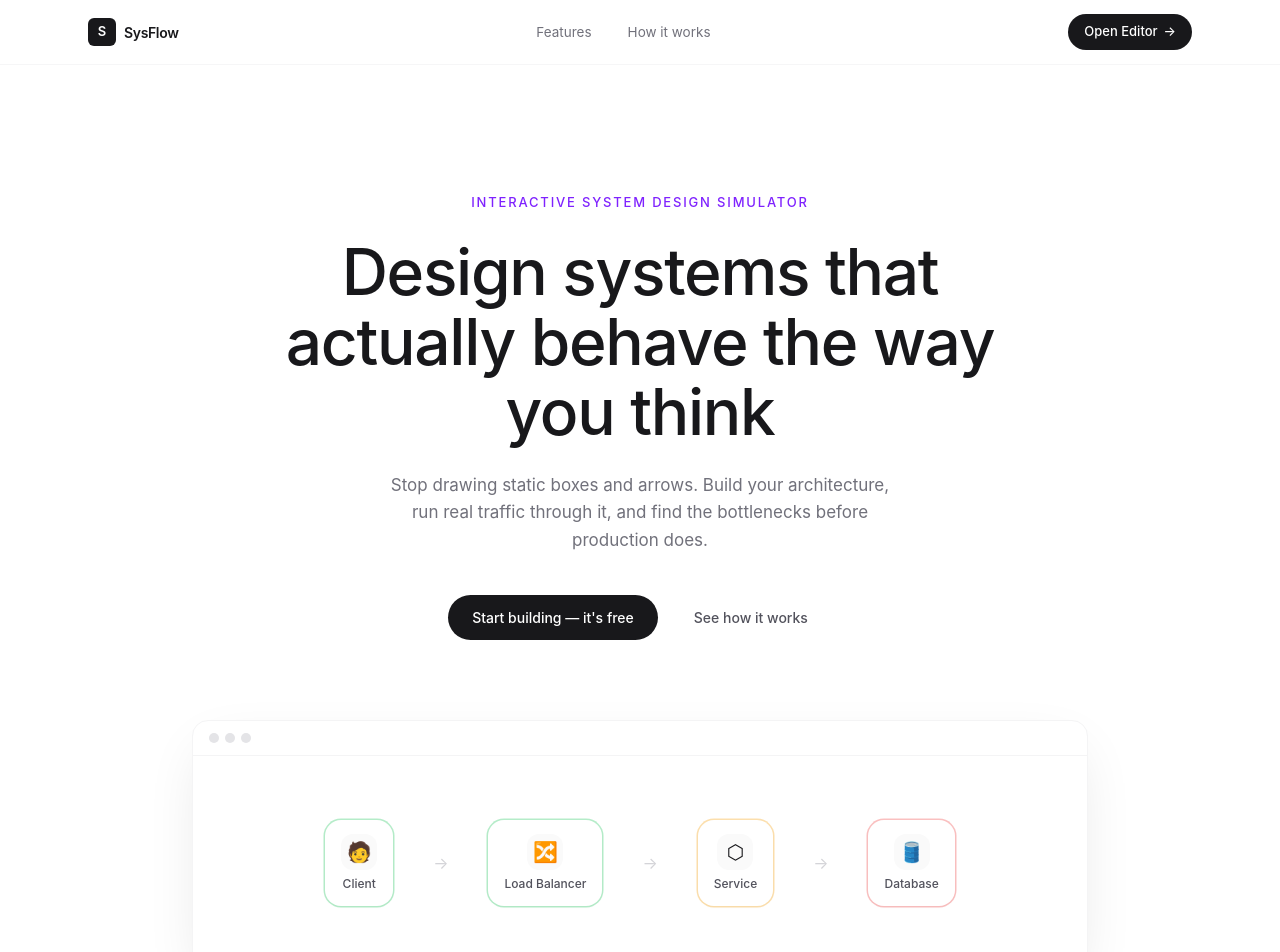
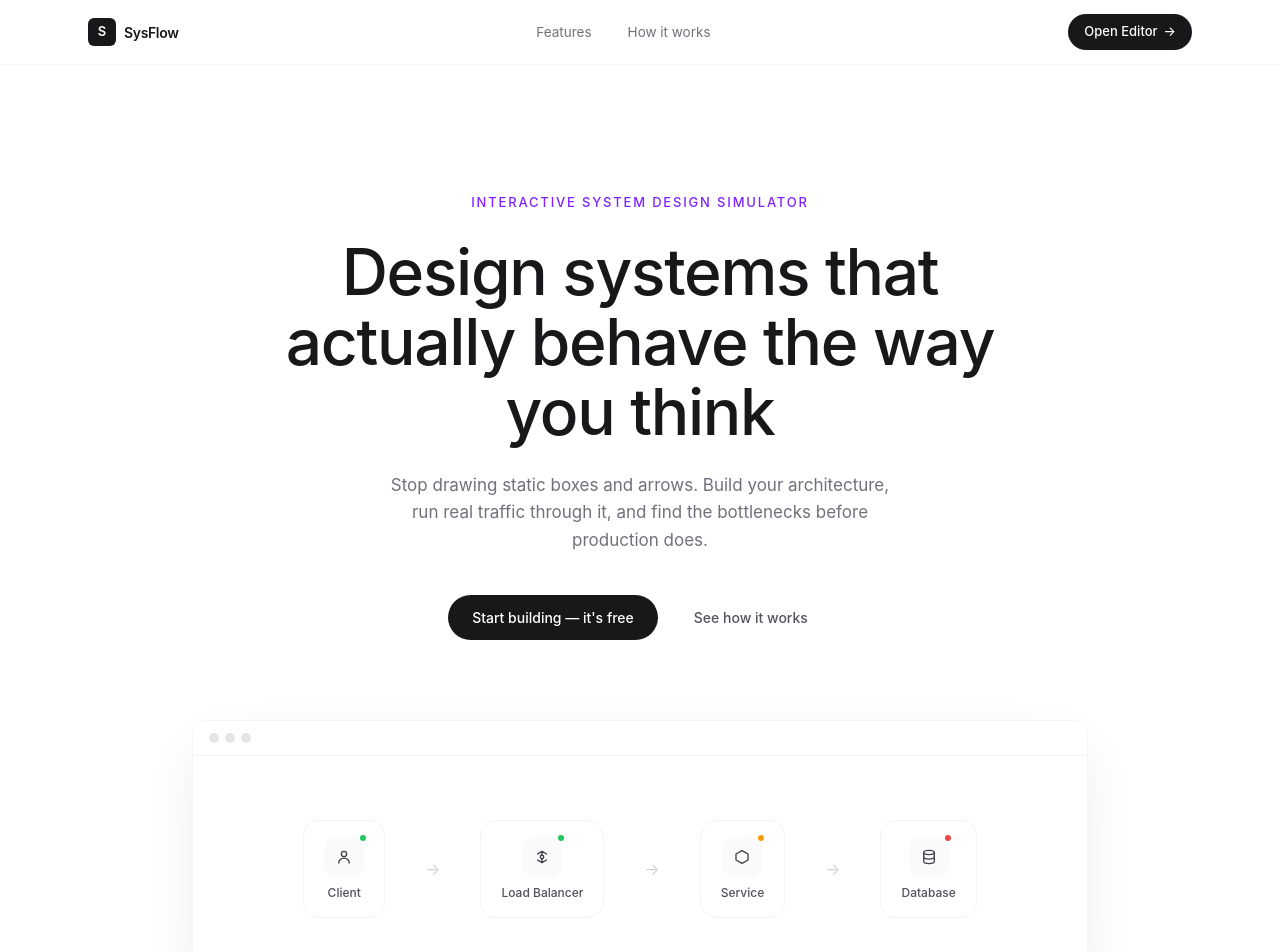
Before and after one commit to nmncodes/SysFlow, a React (Vite) app in the folder frontend/: page / in a window 1280 px wide. Shown: the top 952 px of the page. Built offline with nearby package versions, Linux system fonts and the light colour scheme; no server answers.

Commit message:
Replace emoji icons with custom monochrome line icons for a premium look

```diff
--- a/frontend/src/components/ArchNode.tsx
+++ b/frontend/src/components/ArchNode.tsx
@@ -1,5 +1,6 @@
 import { Handle, Position, type NodeProps } from 'reactflow'
 import { COMPONENT_LIBRARY, HEALTH_COLORS, type HealthState } from './nodes'
+import { COMPONENT_ICONS } from './icons'
 
 export interface ArchNodeData {
   componentType: string
@@ -10,6 +11,7 @@ export interface ArchNodeData {
 
 export default function ArchNode({ data, selected }: NodeProps<ArchNodeData>) {
   const def = COMPONENT_LIBRARY.find((c) => c.type === data.componentType)
+  const Icon = COMPONENT_ICONS[data.componentType as keyof typeof COMPONENT_ICONS]
   const health: HealthState = data.health ?? 'idle'
   const ringColor = HEALTH_COLORS[health]
   const pulsing = health === 'underLoad' || health === 'critical'
@@ -26,8 +28,8 @@ export default function ArchNode({ data, selected }: NodeProps<ArchNodeData>) {
       }`}
     >
       <Handle type="target" position={Position.Left} className="!h-2 !w-2 !border-2 !border-white !bg-violet-400" />
-      <span className="flex h-9 w-9 items-center justify-center rounded-xl bg-zinc-50 text-xl leading-none">
-        {def?.icon ?? '❓'}
+      <span className="flex h-9 w-9 items-center justify-center rounded-xl bg-zinc-50 text-zinc-700">
+        {Icon && <Icon />}
       </span>
       <span className="text-sm font-medium text-zinc-800">{data.label}</span>
       <span className="text-[10px] font-medium uppercase tracking-wide text-zinc-400">{def?.label}</span>
--- a/frontend/src/components/ConfigPanel.tsx
+++ b/frontend/src/components/ConfigPanel.tsx
@@ -1,5 +1,6 @@
 import type { Node } from 'reactflow'
 import { COMPONENT_LIBRARY } from './nodes'
+import { COMPONENT_ICONS } from './icons'
 import type { ArchNodeData } from './ArchNode'
 
 interface Props {
@@ -12,14 +13,15 @@ interface Props {
 export default function ConfigPanel({ node, onChange, onDelete, onClose }: Props) {
   if (!node) return null
   const def = COMPONENT_LIBRARY.find((c) => c.type === node.data.componentType)
+  const Icon = COMPONENT_ICONS[node.data.componentType as keyof typeof COMPONENT_ICONS]
   const config = (node.data as unknown as { config?: Record<string, unknown> }).config ?? def?.defaultConfig ?? {}
 
   return (
     <aside className="flex w-72 shrink-0 flex-col gap-4 overflow-y-auto border-l border-zinc-200 bg-white p-5">
       <div className="flex items-center justify-between">
         <div className="flex items-center gap-2">
-          <span className="flex h-8 w-8 items-center justify-center rounded-lg bg-zinc-50 text-base">
-            {def?.icon}
+          <span className="flex h-8 w-8 items-center justify-center rounded-lg bg-zinc-50 text-zinc-600">
+            {Icon && <Icon />}
           </span>
           <h2 className="text-sm font-semibold text-zinc-800">{def?.label}</h2>
         </div>
--- /dev/null
+++ b/frontend/src/components/icons.tsx
@@ -0,0 +1,84 @@
+import type { SVGProps } from 'react'
+
+const base: SVGProps<SVGSVGElement> = {
+  width: 18,
+  height: 18,
+  viewBox: '0 0 24 24',
+  fill: 'none',
+  stroke: 'currentColor',
+  strokeWidth: 1.75,
+  strokeLinecap: 'round',
+  strokeLinejoin: 'round',
+}
+
+export function ClientIcon(props: SVGProps<SVGSVGElement>) {
+  return (
+    <svg {...base} {...props}>
+      <circle cx="12" cy="8" r="3.5" />
+      <path d="M5 20c0-3.6 3.1-6.5 7-6.5s7 2.9 7 6.5" />
+    </svg>
+  )
+}
+
+export function LoadBalancerIcon(props: SVGProps<SVGSVGElement>) {
+  return (
+    <svg {...base} {...props}>
+      <circle cx="12" cy="12" r="2.3" />
+      <path d="M12 4.5v5.2M12 14.3v5.2M12 4.5 6 8M12 4.5l6 3.5M12 19.5 6 16M12 19.5l6-3.5" />
+    </svg>
+  )
+}
+
+export function GatewayIcon(props: SVGProps<SVGSVGElement>) {
+  return (
+    <svg {...base} {...props}>
+      <path d="M12 3 4 6.5v5c0 5 3.4 7.9 8 9.5 4.6-1.6 8-4.5 8-9.5v-5L12 3Z" />
+    </svg>
+  )
+}
+
+export function ServiceIcon(props: SVGProps<SVGSVGElement>) {
+  return (
+    <svg {...base} {...props}>
+      <path d="M12 3.5 20 8v8l-8 4.5L4 16V8l8-4.5Z" />
+    </svg>
+  )
+}
+
+export function CacheIcon(props: SVGProps<SVGSVGElement>) {
+  return (
+    <svg {...base} {...props}>
+      <path d="M13 3 5 13.5h6L11 21l8-10.5h-6L13 3Z" />
+    </svg>
+  )
+}
+
+export function DatabaseIcon(props: SVGProps<SVGSVGElement>) {
+  return (
+    <svg {...base} {...props}>
+      <ellipse cx="12" cy="6" rx="7" ry="2.8" />
+      <path d="M5 6v6c0 1.5 3.1 2.8 7 2.8s7-1.3 7-2.8V6" />
+      <path d="M5 12v6c0 1.5 3.1 2.8 7 2.8s7-1.3 7-2.8v-6" />
+    </svg>
+  )
+}
+
+export function QueueIcon(props: SVGProps<SVGSVGElement>) {
+  return (
+    <svg {...base} {...props}>
+      <rect x="3.5" y="7" width="4" height="10" rx="1" />
+      <rect x="10" y="4.5" width="4" height="15" rx="1" />
+      <rect x="16.5" y="9" width="4" height="8" rx="1" />
+    </svg>
+  )
+}
+
+export const COMPONENT_ICONS = {
+  client: ClientIcon,
+  loadBalancer: LoadBalancerIcon,
+  apiGateway: GatewayIcon,
+  service: ServiceIcon,
+  cache: CacheIcon,
+  database: DatabaseIcon,
+  queue: QueueIcon,
+} as const
--- a/frontend/src/components/nodes.ts
+++ b/frontend/src/components/nodes.ts
@@ -10,38 +10,33 @@ export type ComponentType =
 export interface ComponentDef {
   type: ComponentType
   label: string
-  icon: string
   defaultConfig: Record<string, unknown>
 }
 
 export const COMPONENT_LIBRARY: ComponentDef[] = [
-  { type: 'client', label: 'Client', icon: '🧑', defaultConfig: { targetRps: 100 } },
+  { type: 'client', label: 'Client', defaultConfig: { targetRps: 100 } },
   {
     type: 'loadBalancer',
     label: 'Load Balancer',
-    icon: '🔀',
     defaultConfig: { algorithm: 'round-robin', maxThroughput: 1000 },
   },
-  { type: 'apiGateway', label: 'API Gateway', icon: '🛡️', defaultConfig: { rateLimit: 500 } },
+  { type: 'apiGateway', label: 'API Gateway', defaultConfig: { rateLimit: 500 } },
   {
     type: 'service',
     label: 'Service',
-    icon: '⬡',
     defaultConfig: { minLatencyMs: 20, maxLatencyMs: 80, maxConcurrency: 500, failureRateAtSaturation: 5 },
   },
   {
     type: 'cache',
     label: 'Cache',
-    icon: '⚡',
     defaultConfig: { hitRatePct: 80, hitLatencyMs: 2, missLatencyMs: 40 },
   },
   {
     type: 'database',
     label: 'Database',
-    icon: '🛢️',
     defaultConfig: { readLatencyMs: 15, writeLatencyMs: 30, maxConnections: 200, replicaCount: 0 },
   },
-  { type: 'queue', label: 'Message Queue', icon: '📬', defaultConfig: { maxThroughput: 1000, consumers: 1 } },
+  { type: 'queue', label: 'Message Queue', defaultConfig: { maxThroughput: 1000, consumers: 1 } },
 ]
 
 export type HealthState = 'idle' | 'healthy' | 'underLoad' | 'critical' | 'down'
--- a/frontend/src/pages/LandingPage.tsx
+++ b/frontend/src/pages/LandingPage.tsx
@@ -1,4 +1,5 @@
 import { Link } from 'react-router-dom'
+import { ClientIcon, DatabaseIcon, LoadBalancerIcon, ServiceIcon } from '../components/icons'
 
 const FEATURES = [
   {
@@ -93,18 +94,22 @@ export default function LandingPage() {
           </div>
           <div className="flex items-center justify-center gap-6 px-8 py-16 sm:gap-10">
             {[
-              { icon: '🧑', label: 'Client', ring: '#22c55e' },
-              { icon: '🔀', label: 'Load Balancer', ring: '#22c55e' },
-              { icon: '⬡', label: 'Service', ring: '#f59e0b' },
-              { icon: '🛢️', label: 'Database', ring: '#ef4444' },
+              { Icon: ClientIcon, label: 'Client', status: 'healthy' },
+              { Icon: LoadBalancerIcon, label: 'Load Balancer', status: 'healthy' },
+              { Icon: ServiceIcon, label: 'Service', status: 'warning' },
+              { Icon: DatabaseIcon, label: 'Database', status: 'critical' },
             ].map((n, i) => (
               <div key={n.label} className="flex items-center gap-6 sm:gap-10">
-                <div
-                  className="flex flex-col items-center gap-1.5 rounded-2xl bg-white px-4 py-3.5"
-                  style={{ boxShadow: `0 0 0 1.5px ${n.ring}55, 0 1px 3px rgba(0,0,0,0.04)` }}
-                >
-                  <span className="flex h-9 w-9 items-center justify-center rounded-xl bg-zinc-50 text-xl">
-                    {n.icon}
+                <div className="flex flex-col items-center gap-2 rounded-2xl border border-zinc-100 bg-white px-5 py-4">
+                  <span className="relative flex h-10 w-10 items-center justify-center rounded-xl bg-zinc-50 text-zinc-700">
+                    <n.Icon />
+                    <span
+                      className="absolute -right-1 -top-1 h-2.5 w-2.5 rounded-full border-2 border-white"
+                      style={{
+                        background:
+                          n.status === 'healthy' ? '#22c55e' : n.status === 'warning' ? '#f59e0b' : '#ef4444',
+                      }}
+                    />
                   </span>
                   <span className="text-xs font-medium text-zinc-600">{n.label}</span>
                 </div>
```
Also changed, not shown: frontend/src/components/Palette.tsx (+8 -4 lines).
